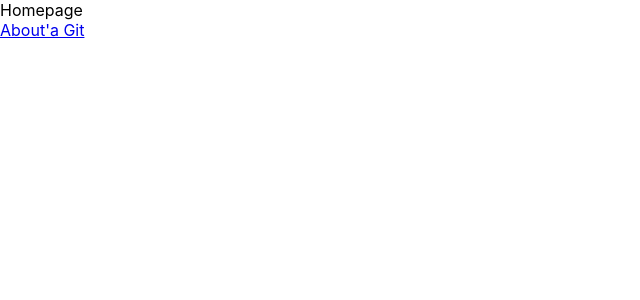
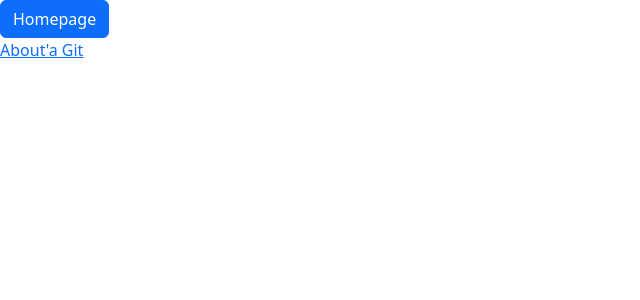
Before and after one commit to halit-kalayci-instruction/tobeto-a-react, a React (Create React App) app: page / in a window 1280 px wide. Shown: the top 300 px of the page, without its empty margins (0-640 px from the left). Built offline with nearby package versions, Linux system fonts and the light colour scheme.

Commit message:
bootstrap

```diff
--- a/package.json
+++ b/package.json
@@ -6,6 +6,7 @@
     "@testing-library/jest-dom": "^5.17.0",
     "@testing-library/react": "^13.4.0",
     "@testing-library/user-event": "^13.5.0",
+    "bootstrap": "^5.3.2",
     "react": "^18.2.0",
     "react-dom": "^18.2.0",
     "react-router-dom": "^6.21.1",
--- a/src/index.js
+++ b/src/index.js
@@ -1,7 +1,7 @@
 import React from 'react';
 import ReactDOM from 'react-dom/client';
 import './index.css';
-// import Default, {DefaultOlmayan(lar)} from "dosyaismi";
+import 'bootstrap/dist/css/bootstrap.css';
 import App from './App';
 
 import reportWebVitals from './reportWebVitals';
--- a/src/pages/Homepage/Homepage.jsx
+++ b/src/pages/Homepage/Homepage.jsx
@@ -4,7 +4,7 @@ import {Link} from "react-router-dom";
 export default function Homepage() {
 	return (
 		<div>
-			Homepage
+			<button className="btn btn-primary">Homepage</button>
 			<br />
 			{/* SPA'larda href kullanımı yanlıştır. */}
 			<Link to={"/about"}>About'a Git</Link>
```
Also changed, not shown: 1 other file (tests, documents, lock files or other folders).
